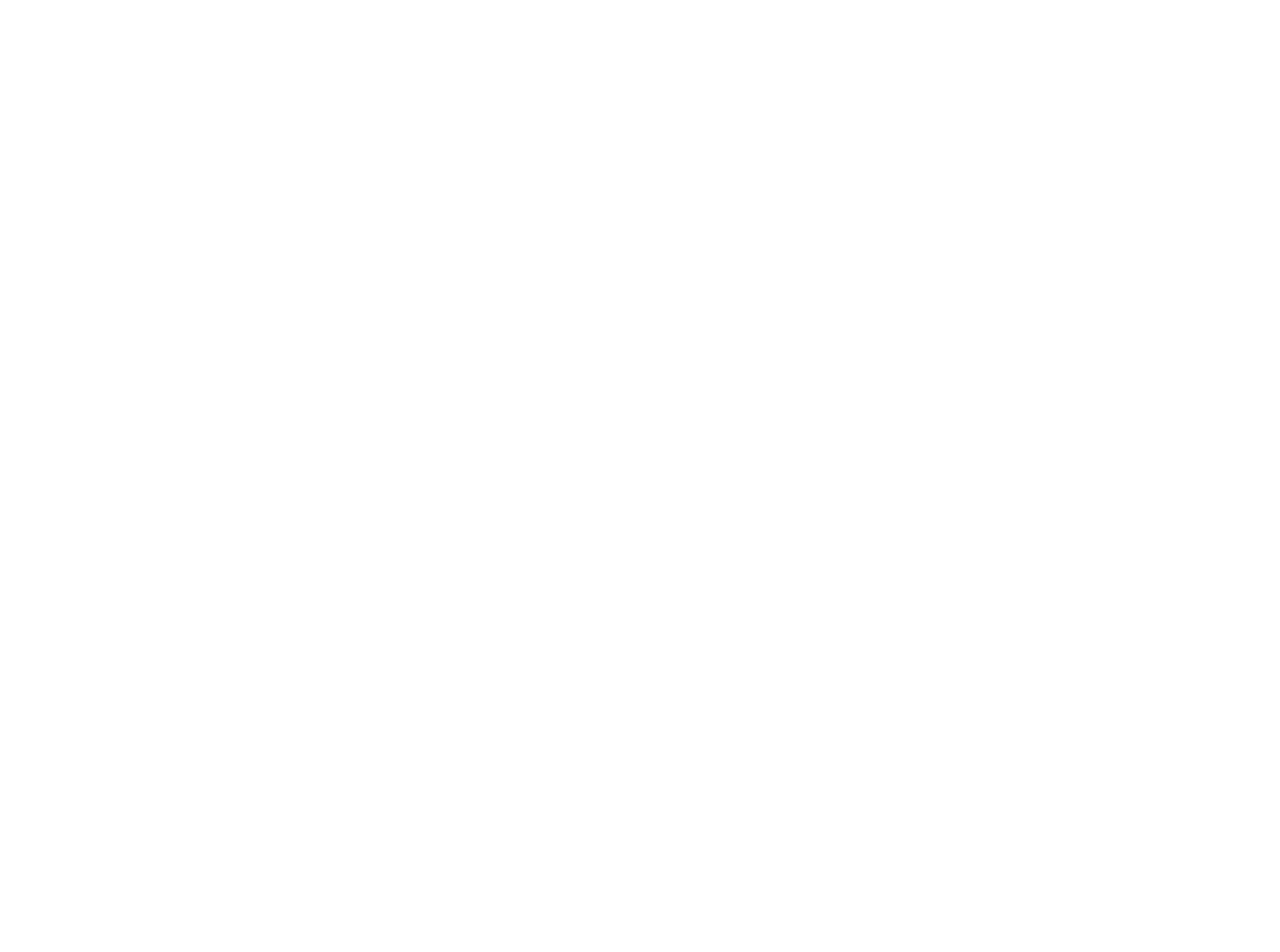
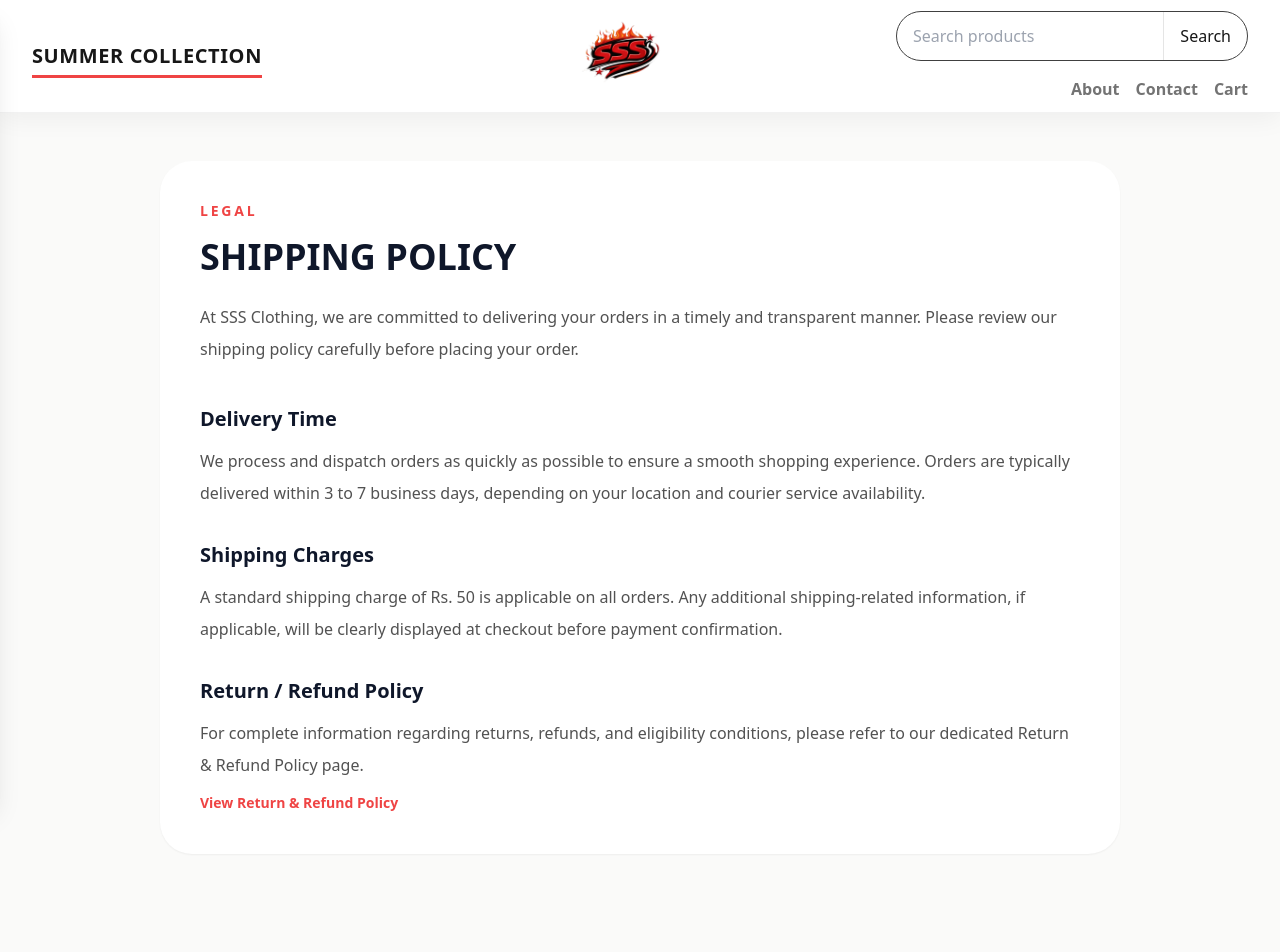
Before and after one commit to ahmedkhan2916/FashionStaticStore, a React (Create React App) app: page /shippingpolicy in a window 1280 px wide. Before the commit this address had no page. Shown: the top 952 px of the page. Before the commit the page ends 800 px from the top, so only its background shows below. Built offline with nearby package versions, Linux system fonts and the light colour scheme.

Commit message:
added shippingPolicypage and removed gift voucher section and correct 30 days return eligibility section in return refund policy page

```diff
--- a/src/App.js
+++ b/src/App.js
@@ -10,6 +10,7 @@
 import PrivacyPolicy from "./pages/PrivacyPolicy.js";
 import RefundPolicy from "./pages/ReturnsRefundPolicy.js";
 import ProductsCollectionPage from "./pages/productsCollectionPage.js";
+import ShippingPolicy from "./pages/shippingPolicy.js";
 
 
 function App() {
@@ -26,6 +27,7 @@
         <Route path="/privacy" element={<PrivacyPolicy />} />
         <Route path="/refund" element={<RefundPolicy />} />
         <Route path="/products-coll/:collection" element={<ProductsCollectionPage/>} />
+        <Route path="/shippingpolicy" element={<ShippingPolicy />} />
       </Routes>
     </CartProvider>
   );
--- a/src/components/Footer.js
+++ b/src/components/Footer.js
@@ -2,6 +2,7 @@
 import FacebookIcon from "../assets/Icons/facebook.png";
 import InstagramIcon from "../assets/Icons/instagram.png";
 import XIcon from "../assets/Icons/twitter.png";
+import shippingPolicy from "../pages/shippingPolicy.js";
 
 const footerColumns = [
   {
@@ -10,7 +11,7 @@
       { name: "Contact Us", path: "/contact" },
       { name: "Track Order", path: "#" },
       { name: "Returns & Refunds", path: "/refund" },
-
+      { name: "Shipping Policy", path: "/shippingpolicy" },
 
     ],
   },
@@ -18,7 +19,7 @@
     heading: "Company",
     links: [
       { name: "About Us", path: "/about" },
-      { name: "Gift Vouchers", path: "#" },
+
     ,
     ],
   },
--- a/src/pages/ReturnsRefundPolicy.js
+++ b/src/pages/ReturnsRefundPolicy.js
@@ -8,7 +8,7 @@
   },
   {
     title: "Return Eligibility",
-    text: "We accept returns only if you receive a damaged, defective, or incorrect product. To be eligible, the item must be unused, in original condition, and returned with original packaging within 3 days of delivery.",
+    text: "We accept returns only if you receive a damaged, defective, or incorrect product. To be eligible, the item must be unused, in original condition, and returned with original packaging within 30 days of delivery.",
   },
   {
     title: "Refund Policy",
--- /dev/null
+++ b/src/pages/shippingPolicy.js
@@ -0,0 +1,67 @@
+import { Link } from "react-router-dom";
+import Footer from "../components/Footer.js";
+import Navbar from "../components/Navbar.js";
+
+const sections = [
+  {
+    title: "Delivery Time",
+    text: "We process and dispatch orders as quickly as possible to ensure a smooth shopping experience. Orders are typically delivered within 3 to 7 business days, depending on your location and courier service availability.",
+  },
+  {
+    title: "Shipping Charges",
+    text: "A standard shipping charge of Rs. 50 is applicable on all orders. Any additional shipping-related information, if applicable, will be clearly displayed at checkout before payment confirmation.",
+  },
+  {
+    title: "Return / Refund Policy",
+    text: "For complete information regarding returns, refunds, and eligibility conditions, please refer to our dedicated Return & Refund Policy page.",
+    linkText: "View Return & Refund Policy",
+    linkTo: "/refund",
+  },
+];
+
+export default function ShippingPolicy() {
+  return (
+    <div className="min-h-screen bg-stone-50 text-neutral-900">
+      <Navbar />
+
+      <main className="mx-auto max-w-5xl px-4 py-12 sm:px-6 lg:px-8">
+        <section className="rounded-[2rem] bg-white p-6 shadow-sm sm:p-10">
+          <p className="text-sm font-bold uppercase tracking-[0.2em] text-red-500">
+            Legal
+          </p>
+          <h1 className="mt-4 text-3xl font-black uppercase text-slate-900 sm:text-4xl">
+            Shipping Policy
+          </h1>
+          <p className="mt-6 text-base leading-8 text-neutral-600">
+            At SSS Clothing, we are committed to delivering your orders in a
+            timely and transparent manner. Please review our shipping policy
+            carefully before placing your order.
+          </p>
+
+          <div className="mt-10 space-y-8">
+            {sections.map((section) => (
+              <section key={section.title}>
+                <h2 className="text-xl font-bold text-slate-900">
+                  {section.title}
+                </h2>
+                <p className="mt-3 text-base leading-8 text-neutral-600">
+                  {section.text}
+                </p>
+                {section.linkTo ? (
+                  <Link
+                    to={section.linkTo}
+                    className="mt-3 inline-flex text-sm font-semibold text-red-500 transition hover:text-red-600"
+                  >
+                    {section.linkText}
+                  </Link>
+                ) : null}
+              </section>
+            ))}
+          </div>
+        </section>
+      </main>
+
+      <Footer />
+    </div>
+  );
+}
```
